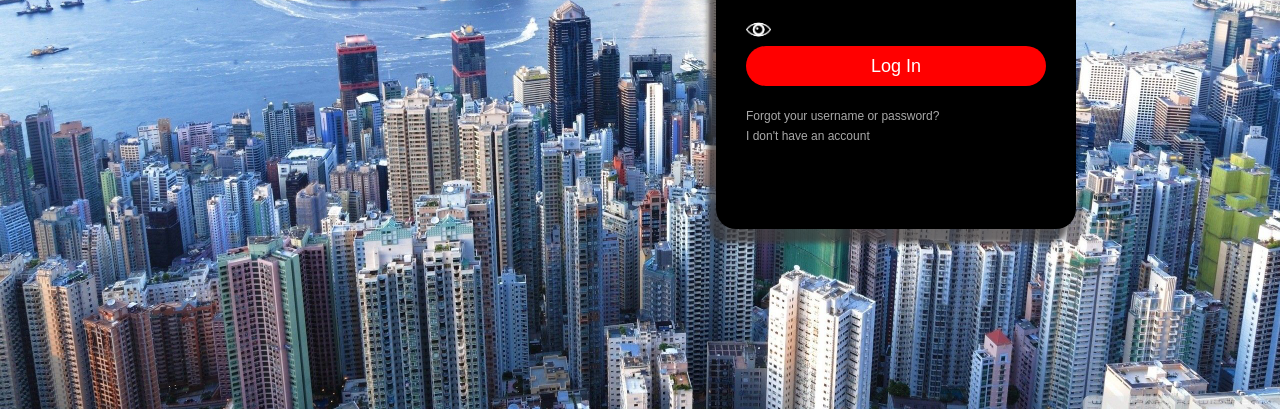
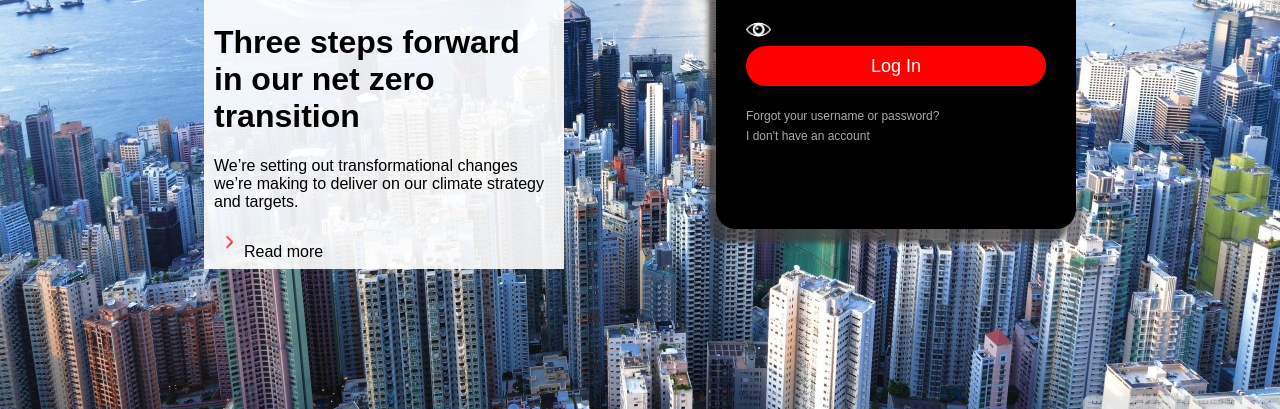
Before and after one commit to SebaViana/homebanking-webapp, a Django app: page /accounts/login/ in a window 1280 px wide. Shown: the part 391-800 px from the top of the page. Run offline with Django 4.2, Linux system fonts and the light colour scheme.

Commit message:
added box corporate ad at login page

```diff
--- a/login/static/index-style.css
+++ b/login/static/index-style.css
@@ -82,3 +82,29 @@ margin-bottom: 20px;
 .login a:hover {
     color: white
 }
+
+/*left images*/
+
+.left {width: 360px;
+    height: 520px;
+    background: rgba(255, 255, 255, 0.9);
+    color: black;
+    top: 50%;
+    left: 30%;
+    position:absolute;
+    transform: translate(-50%, -50%);
+    box-sizing: border-box;
+    padding: 0px 10px;
+
+}
+
+.left .showcase {width: 340px;
+    height: 250px;
+/*    position: absolute;*/
+    top: -50px;
+    left: calc(50% - 50px);
+}
+
+.left .arrow {width: 30px;
+    height: 30px;
+}
--- a/login/templates/registration/login.html
+++ b/login/templates/registration/login.html
@@ -27,5 +27,12 @@
         </form>
     </div>
 
+    <div class="left">
+        <img class="showcase" src={% static 'DATA/windmills.png' %}  alt="windmills">
+        <h1>Three steps forward in our net zero transition</h1>
+        <p>We’re setting out transformational changes we’re making to deliver on our climate strategy and targets.</p>
+        <p><img class="arrow" src={% static 'DATA/arrow.png' %} alt="arrow">Read more</p>
+    </div>
+
 </body>
 </html>
```
Also changed, not shown: login/static/DATA/arrow.png (added), 1 other file.
